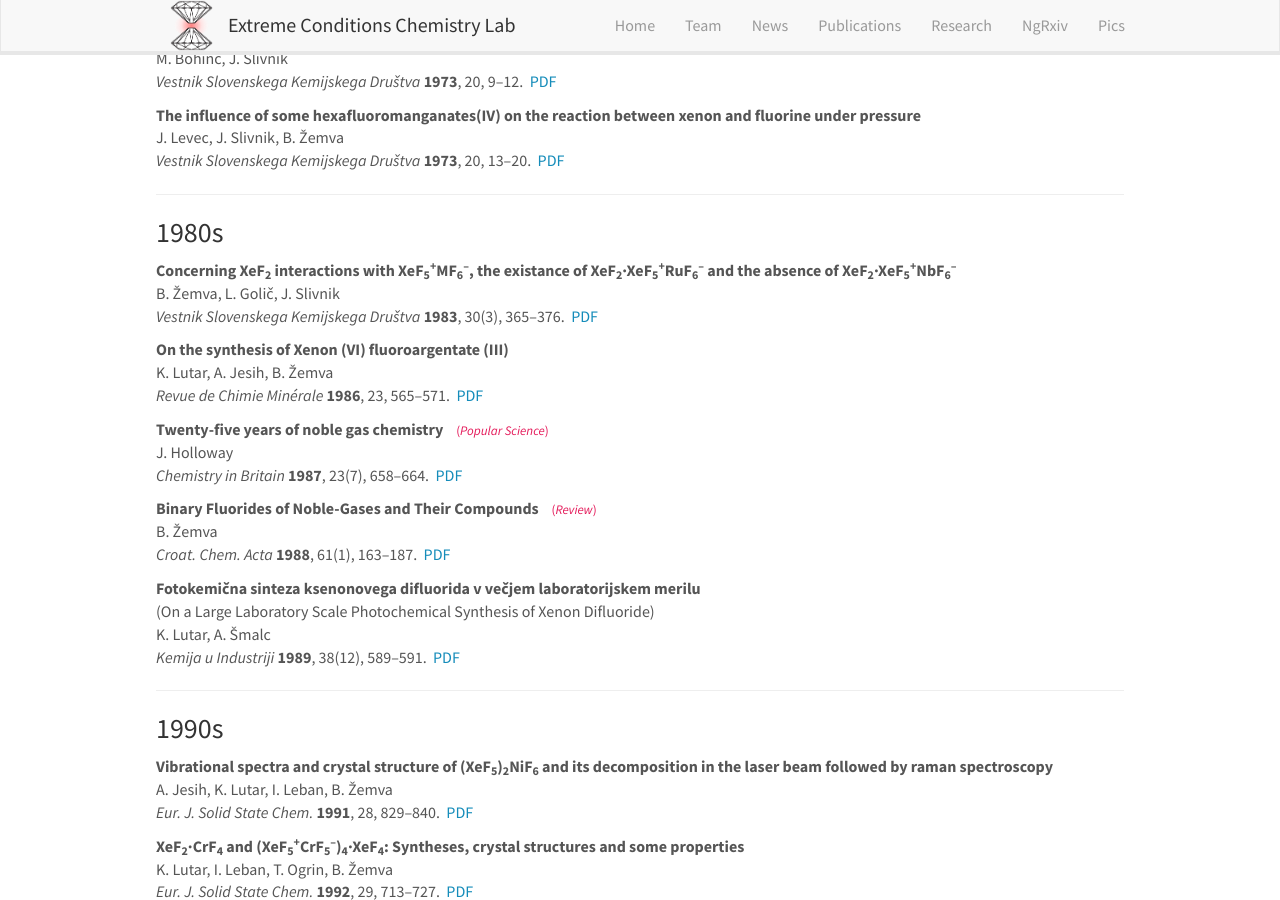
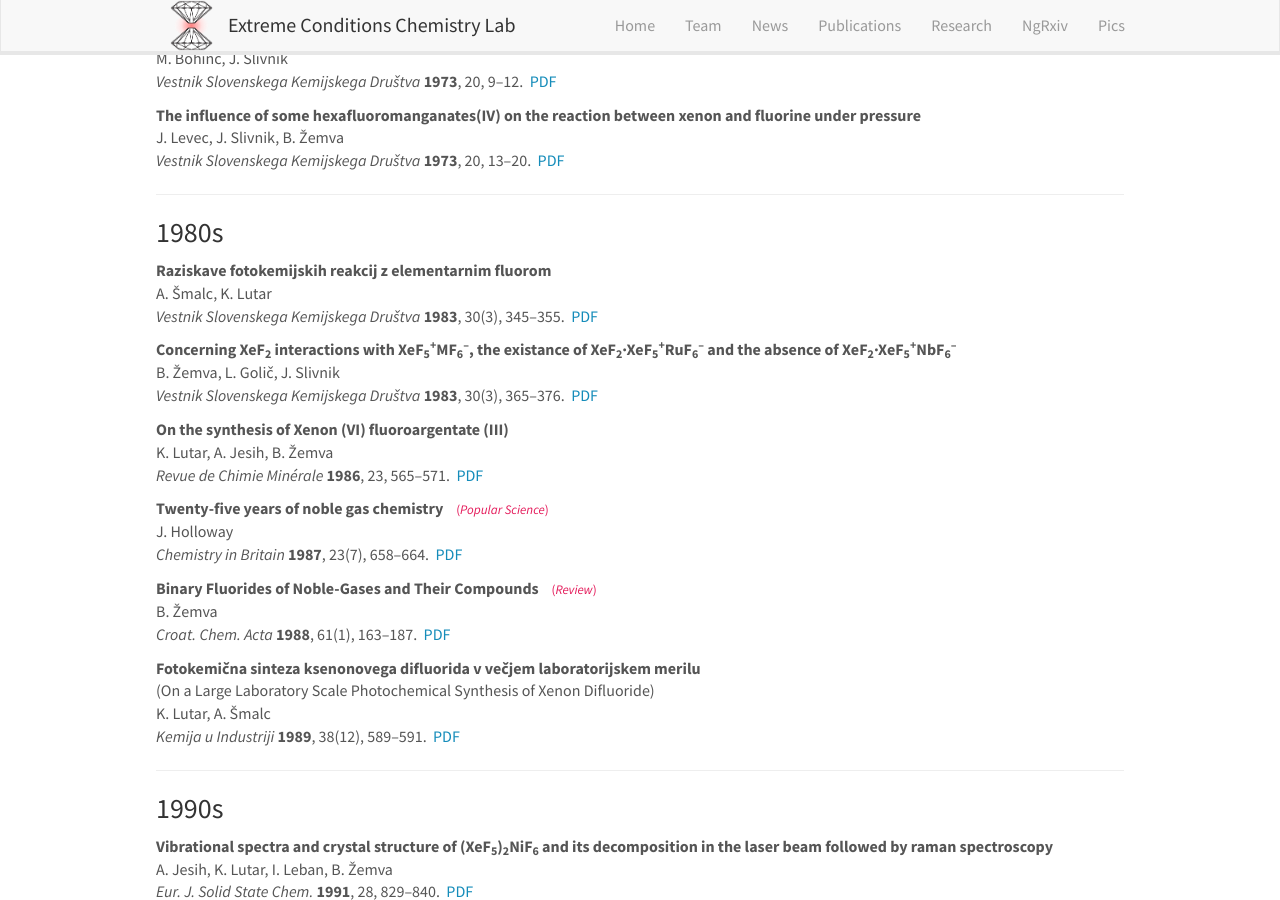
Before and after one commit to eccl-jsi/eccl-jsi.github.io, a Jekyll site: the page built from _pages/ngrxiv.md, in a window 1280 px wide and 900 px high, scrolled down 730 px. Built offline with Jekyll 4.4.1, drawn with Linux system fonts in a browser that asks for light colours; nearby versions of some CDN libraries.

Commit message:
Update ngrxiv.md

```diff
--- a/_pages/ngrxiv.md
+++ b/_pages/ngrxiv.md
@@ -51,6 +51,10 @@ This small archive is our ongoing effort to provide the access to some of these
 
 ### 1980s
 
+**Raziskave fotokemijskih reakcij z elementarnim fluorom**
+<br>A. Šmalc, K. Lutar
+<br>*Vestnik Slovenskega Kemijskega Društva* **1983**, 30(3), 345–355. &nbsp;[PDF]({{ site.baseurl }}/ngarxiv/1983A_VSKD.pdf)
+
 **Concerning XeF<sub>2</sub> interactions with XeF<sub>5</sub><sup>+</sup>MF<sub>6</sub><sup>–</sup>, the existance of XeF<sub>2</sub>&#183;XeF<sub>5</sub><sup>+</sup>RuF<sub>6</sub><sup>–</sup> and the absence of XeF<sub>2</sub>&#183;XeF<sub>5</sub><sup>+</sup>NbF<sub>6</sub><sup>–</sup>**
 <br>B. Žemva, L. Golič, J. Slivnik
 <br>*Vestnik Slovenskega Kemijskega Društva* **1983**, 30(3), 365–376. &nbsp;[PDF]({{ site.baseurl }}/ngarxiv/1983_VSKD.pdf)
```
